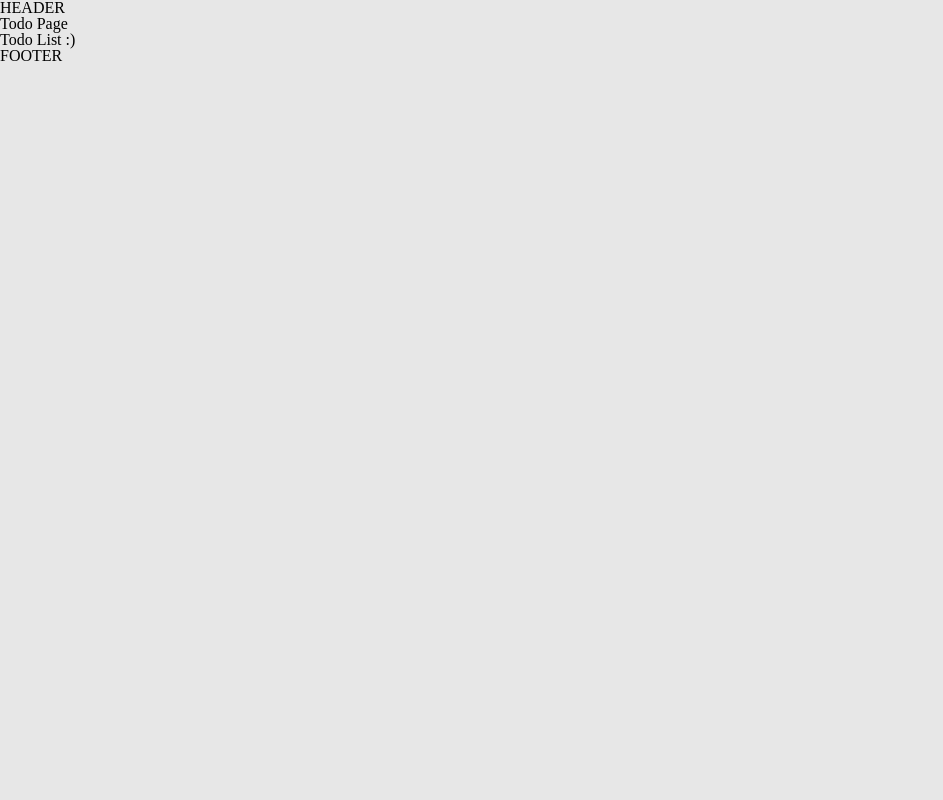
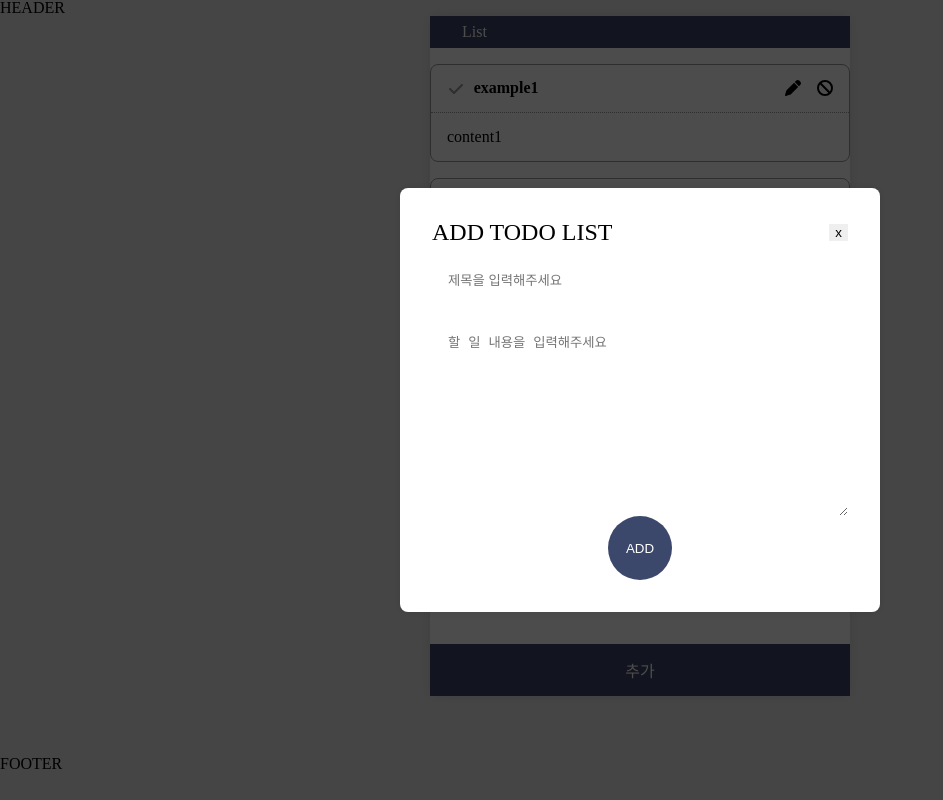
Before and after one commit to naturej/react, a React (Create React App) app: page /todo/1 in a window 1280 px wide. Shown: the whole page, without its empty margins (0-943 px from the left). Built offline with nearby package versions, Linux system fonts and the light colour scheme.

Commit message:
feat: todolist 페이지 컴포넌트 생성
1. add-modal, one-todo, todo-list 컴포넌트 생성
2. fontawesome 아이콘 추가
3. TODO_LIST 목업데이터 추가

```diff
--- /dev/null
+++ b/src/pages/todo/components/List/one-todo.js
@@ -0,0 +1,93 @@
+import styled from "styled-components";
+import { flexAlignCenter, flexCenter } from "../../../../styles/common";
+import { FontAwesomeIcon } from "@fortawesome/react-fontawesome";
+import { faCheck, faPen, faBan } from "@fortawesome/free-solid-svg-icons";
+
+const OneTodo = ({ todo }) => {
+  const { state, title, content } = todo;
+  return (
+    <S.Wrapper state={state}>
+      <S.Header>
+        <S.StateBox state={state}>
+          <FontAwesomeIcon icon={faCheck} />
+        </S.StateBox>
+        <S.Title state={state}>
+          {title}
+          <div>
+            <FontAwesomeIcon icon={faPen} />
+            <FontAwesomeIcon icon={faBan} />
+          </div>
+        </S.Title>
+      </S.Header>
+      <S.Content state={state}>{content}</S.Content>
+    </S.Wrapper>
+  );
+};
+
+export default OneTodo;
+
+const Wrapper = styled.li`
+  width: 100%;
+  background-color: ${({ theme }) => theme.PALETTE.white};
+  border: 1px solid #999;
+  margin: 16px 0;
+  list-style: none;
+  border-radius: 8px;
+  background-color: ${({ state, theme }) =>
+    state ? theme.PALETTE.gray[100] : theme.PALETTE.white};
+`;
+
+const Header = styled.div`
+  border-bottom: 1px dotted #999;
+  ${flexAlignCenter};
+  padding: 8px 16px;
+  height: 48px;
+`;
+
+const Title = styled.h1`
+  width: 100%;
+  display: flex;
+  justify-content: space-between;
+  font-weight: ${({ theme }) => theme.FONT_WEIGHT.bold};
+  text-decoration: ${({ state }) => (state ? "line-through" : "none")};
+  & svg {
+    cursor: pointer;
+    margin-left: 16px;
+    :hover {
+      transform: scale(1.2);
+    }
+  }
+`;
+
+const StateBox = styled.div`
+  width: 20px;
+  height: 20px;
+  border-radius: 50%;
+  margin-right: 8px;
+  ${flexCenter};
+  color: ${({ state }) => (state ? "#3CB371" : "#999")};
+  cursor: pointer;
+  :hover {
+    transform: scale(1.2);
+  }
+`;
+
+const Content = styled.div`
+  padding: 16px;
+  text-decoration: ${({ state }) => (state ? "line-through" : "none")};
+  & textarea {
+    width: 100%;
+    height: 100%;
+    border: 1px dotted #999;
+    outline: none;
+    resize: none;
+  }
+`;
+
+const S = {
+  Wrapper,
+  Header,
+  StateBox,
+  Title,
+  Content,
+};
--- /dev/null
+++ b/src/pages/todo/components/List/todo-list.js
@@ -0,0 +1,33 @@
+import OneTodo from "./one-todo";
+
+const TodoList = () => {
+  const TODO_LIST = [
+    {
+      id: 1,
+      title: "example1",
+      content: "content1",
+      state: false,
+    },
+    {
+      id: 2,
+      title: "example2",
+      content: "content2",
+      state: false,
+    },
+    {
+      id: 3,
+      title: "example3",
+      content: "content3",
+      state: false,
+    },
+  ];
+
+  return (
+    <>
+      {TODO_LIST.map((todo) => (
+        <OneTodo todo={todo} />
+      ))}
+    </>
+  );
+};
+export default TodoList;
--- /dev/null
+++ b/src/pages/todo/components/Modal/add-modal.js
@@ -0,0 +1,106 @@
+import styled from "styled-components";
+import {
+  flexAlignCenter,
+  flexCenter,
+  modalBackGround,
+} from "../../../../styles/common";
+
+const TodoAddModal = () => {
+  return (
+    <S.Wrapper>
+      <S.Form>
+        <S.Title>
+          <span>ADD TODO LIST</span>
+          <button>x</button>
+        </S.Title>
+        <S.Content>
+          <input placeholder="제목을 입력해주세요" />
+          <textarea placeholder="할 일 내용을 입력해주세요"></textarea>
+        </S.Content>
+        <S.Button>ADD</S.Button>
+      </S.Form>
+    </S.Wrapper>
+  );
+};
+
+export default TodoAddModal;
+
+const Wrapper = styled.div`
+  ${modalBackGround};
+  z-index: 1000;
+`;
+
+const Form = styled.form`
+  width: 480px;
+  position: absolute;
+  top: 50%;
+  left: 50%;
+  transform: translate(-50%, -50%);
+  background-color: ${({ theme }) => theme.PALETTE.white};
+  border-radius: 8px;
+  box-shadow: 0 0 10px 0 rgba(0, 0, 0, 0.1);
+  padding: 32px;
+`;
+
+const Title = styled.div`
+  font-size: 24px;
+  ${flexAlignCenter};
+  justify-content: space-between;
+
+  & > button {
+    border: none;
+    cursor: pointer;
+
+    :hover {
+      transform: scale(1.2);
+    }
+  }
+`;
+
+const Content = styled.div`
+  ${flexCenter};
+  margin-top: 16px;
+  flex-direction: column;
+
+  & > input {
+    width: 100%;
+    height: 40px;
+    border: none;
+    outline: none;
+    border-radius: 8px;
+    padding: 0 16px;
+    margin-bottom: 16px;
+  }
+
+  & > textarea {
+    width: 100%;
+    height: 200px;
+    border: none;
+    outline: none;
+    border-radius: 8px;
+    padding: 16px;
+  }
+`;
+
+const Button = styled.button`
+  display: block;
+  width: 64px;
+  height: 64px;
+  border-radius: 50%;
+  background-color: ${({ theme }) => theme.PALETTE.primary[300]};
+  color: ${({ theme }) => theme.PALETTE.fontColor};
+  margin: 0 auto;
+  cursor: pointer;
+  :hover {
+    background-color: transparent;
+    color: ${({ theme }) => theme.PALETTE.primary[300]};
+  }
+`;
+
+const S = {
+  Wrapper,
+  Form,
+  Content,
+  Title,
+  Button,
+};
--- a/src/pages/todo/index.js
+++ b/src/pages/todo/index.js
@@ -1,10 +1,75 @@
+import styled from "styled-components";
+import BasicButton from "../../components/Button/Button";
+import { flexCenter, flexAlignCenter } from "../../styles/common";
+import TodoAddModal from "./components/Modal/add-modal";
+import TodoList from "./components/List/todo-list";
+
 const TodoPage = () => {
   return (
     <>
-      <h1>Todo Page</h1>
-      <div>Todo List :)</div>
+      <TodoAddModal />
+      <S.Wrapper>
+        <S.Container>
+          <S.Title>List</S.Title>
+          <S.Content>
+            <TodoList />
+          </S.Content>
+          <S.ButtonBox>
+            <BasicButton variant={"primary"} size={"full"}>
+              추가
+            </BasicButton>
+          </S.ButtonBox>
+        </S.Container>
+      </S.Wrapper>
     </>
   );
 };
 
 export default TodoPage;
+
+const Wrapper = styled.div`
+  height: calc(100vh - 60px);
+  padding-bottom: 60px;
+  ${flexCenter};
+`;
+
+const Container = styled.div`
+  width: 420px;
+  height: 100%;
+  background-color: ${({ theme }) => theme.PALETTE.white};
+  border-radius: 8px;
+  box-shadow: 0 0 10px 0 rgba(0, 0, 0, 0.1);
+  position: relative;
+`;
+
+const Title = styled.h1`
+  background-color: ${({ theme }) => theme.PALETTE.primary[300]};
+  color: ${({ theme }) => theme.PALETTE.fontColor};
+  padding-left: 32px;
+  height: 32px;
+  ${flexAlignCenter}
+`;
+
+const Content = styled.div`
+  width: 100%;
+  height: calc(100% - 32px);
+  padding-bottom: 64px;
+  overflow: scroll;
+  ::-webkit-scrollbar {
+    display: none;
+  }
+`;
+
+const ButtonBox = styled.div`
+  width: 100%;
+  position: absolute;
+  bottom: 0;
+`;
+
+const S = {
+  Wrapper,
+  Container,
+  Title,
+  ButtonBox,
+  Content,
+};
```
